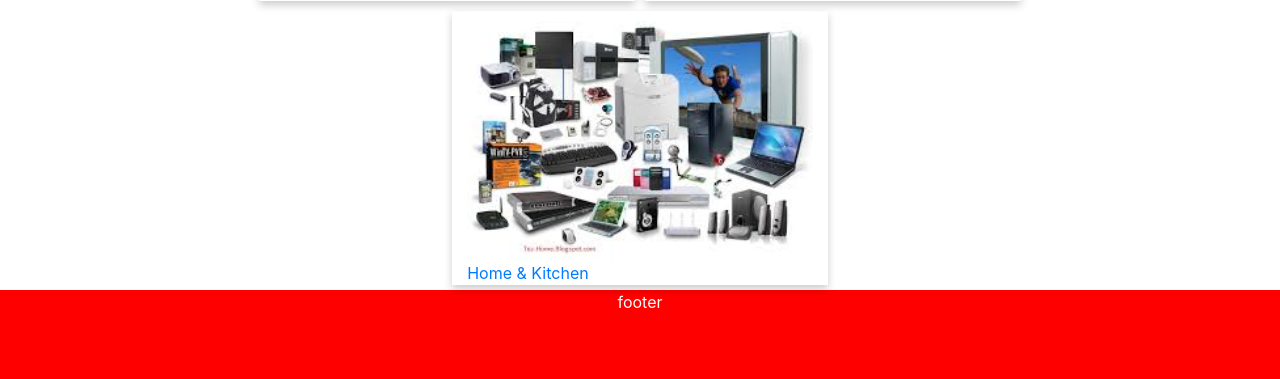
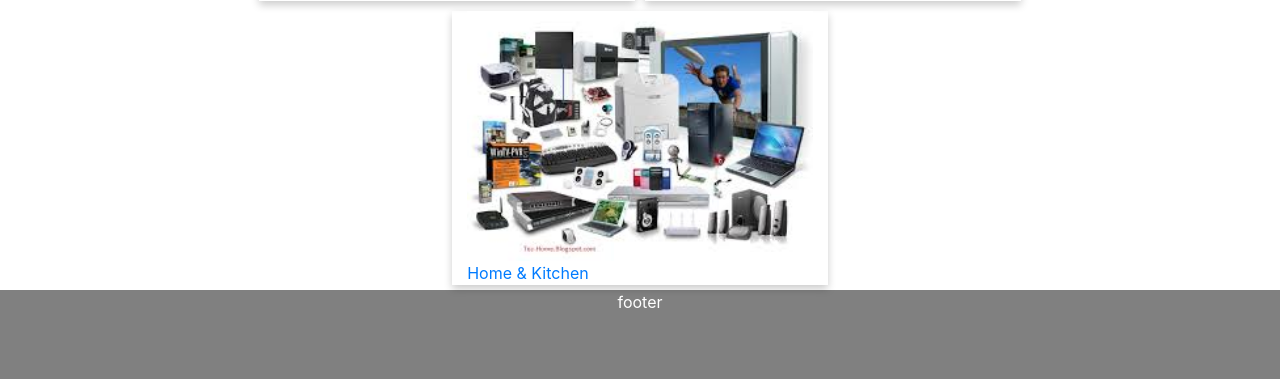
Before and after one commit to MotazBellah/ecommerce, a Django app: page / in a window 1280 px wide. Shown: the part 950-1329 px from the top of the page. Run offline with Django 3.2, Linux system fonts and the light colour scheme; a user stored in the database is signed in; data comes from the database, SQL or seed files in the repository; some libraries are stand-ins or nearby versions.

Commit message:
Change the footer color to be grey

```diff
--- a/store/static/style.css
+++ b/store/static/style.css
@@ -180,7 +180,7 @@
 
   min-height: 89px;
   width: 100%;
-  background-color: red;
+  background-color: #808080;
   color: white;
   text-align: center;
 }
```
